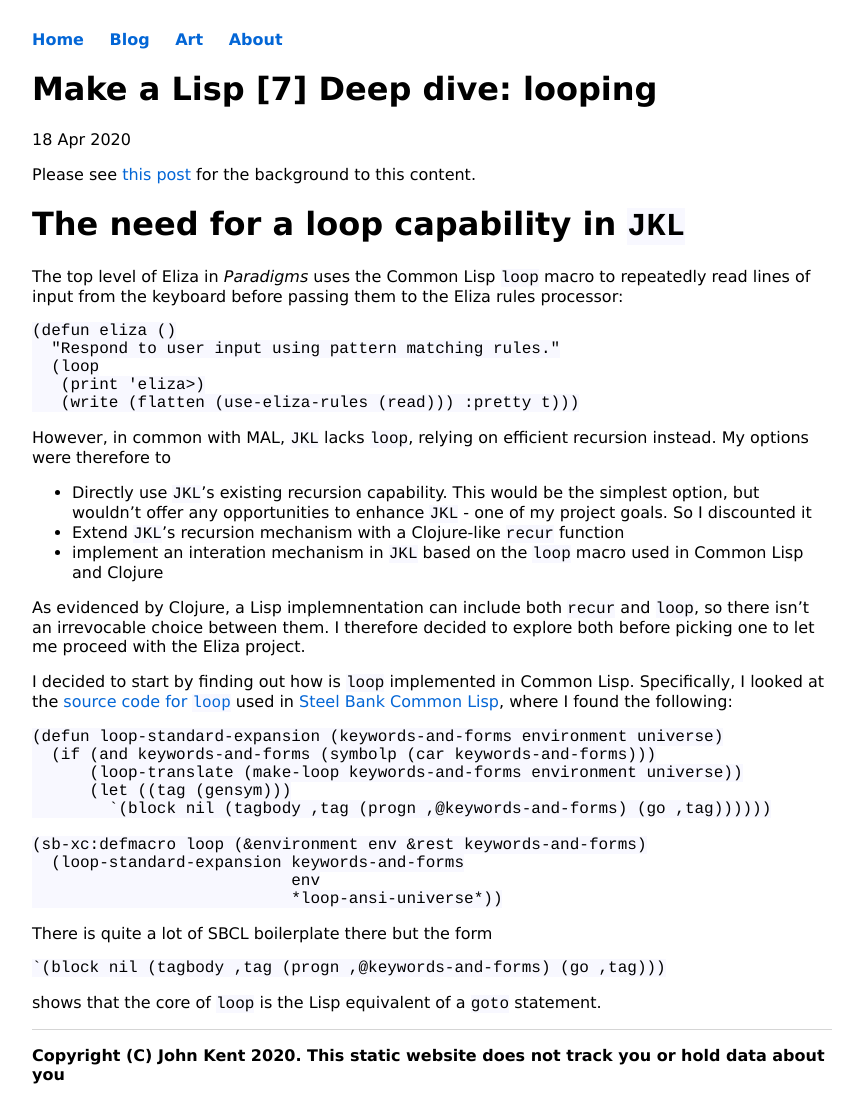
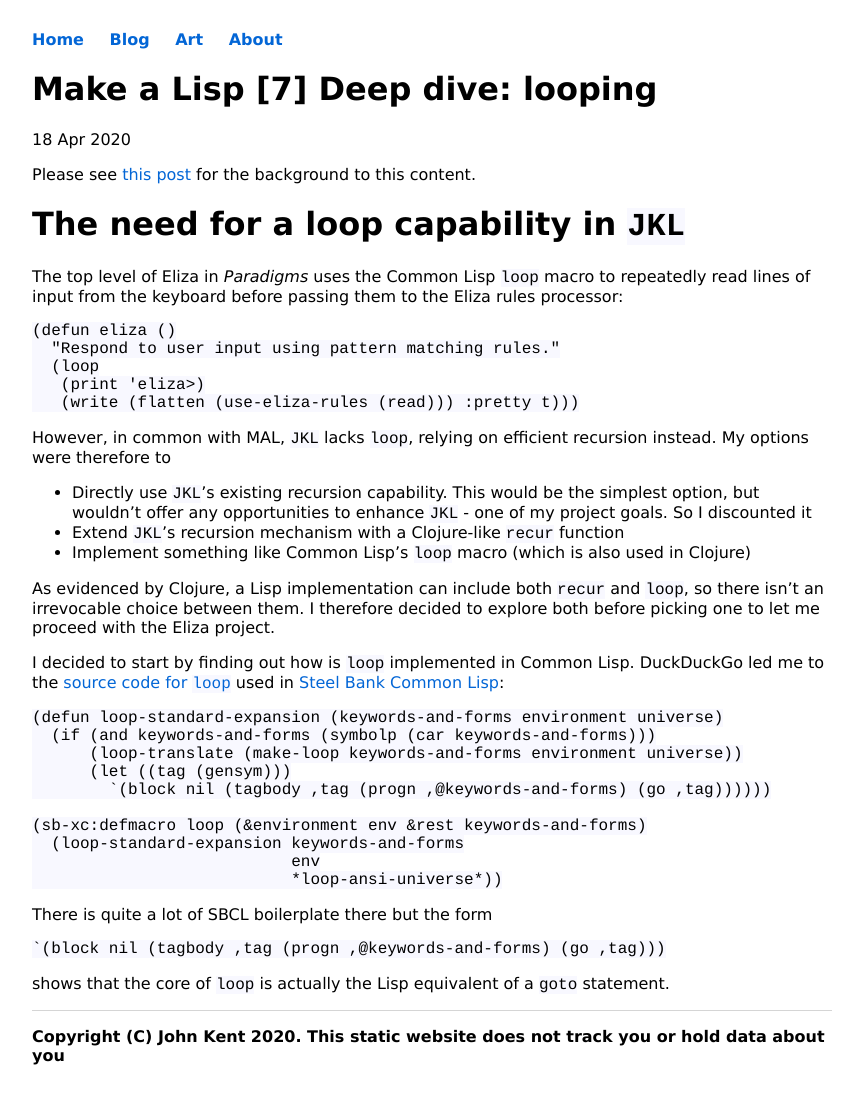
Before and after one commit to KineticLensman/KineticLensman.github.io, a Jekyll site: the page built from _posts/2020-04-18-looping-deep-dive.md, in a window 1280 px wide. Shown: the whole page, without its empty margins (208-1071 px from the left). Built offline with Jekyll 4.4.1, drawn with Linux system fonts in a browser that asks for light colours.

Commit message:
refined wording

````diff
--- a/_posts/2020-04-18-looping-deep-dive.md
+++ b/_posts/2020-04-18-looping-deep-dive.md
@@ -19,11 +19,11 @@ The top level of Eliza in *Paradigms* uses the Common Lisp `loop` macro to repea
 However, in common with MAL, `JKL` lacks `loop`, relying on efficient recursion instead. My options were therefore to
 * Directly use `JKL`'s existing recursion capability. This would be the simplest option, but wouldn't offer any opportunities to enhance `JKL` - one of my project goals. So I discounted it
 * Extend `JKL`'s recursion mechanism with a Clojure-like `recur` function
-* implement an interation mechanism in `JKL` based on the `loop` macro used in Common Lisp and Clojure
+* Implement something like Common Lisp's `loop` macro (which is also used in Clojure)
 
-As evidenced by Clojure, a Lisp implemnentation can include both `recur` and `loop`, so there isn't an irrevocable choice between them. I therefore decided to explore both before picking one to let me proceed with the Eliza project.
+As evidenced by Clojure, a Lisp implementation can include both `recur` and `loop`, so there isn't an irrevocable choice between them. I therefore decided to explore both before picking one to let me proceed with the Eliza project.
 
-I decided to start by finding out how is `loop` implemented in Common Lisp. Specifically, I looked at the [source code for `loop`](https://github.com/sbcl/sbcl/blob/master/src/code/loop.lisp) used in [Steel Bank Common Lisp](https://github.com/sbcl/sbcl), where I found the following:
+I decided to start by finding out how is `loop` implemented in Common Lisp. DuckDuckGo led me to the [source code for `loop`](https://github.com/sbcl/sbcl/blob/master/src/code/loop.lisp) used in [Steel Bank Common Lisp](https://github.com/sbcl/sbcl):
 
 ```
 (defun loop-standard-expansion (keywords-and-forms environment universe)
@@ -41,4 +41,4 @@ There is quite a lot of SBCL boilerplate there but the form
 ```
 `(block nil (tagbody ,tag (progn ,@keywords-and-forms) (go ,tag)))
 ```
-shows that the core of `loop` is the Lisp equivalent of a `goto` statement.
+shows that the core of `loop` is actually the Lisp equivalent of a `goto` statement.
````
